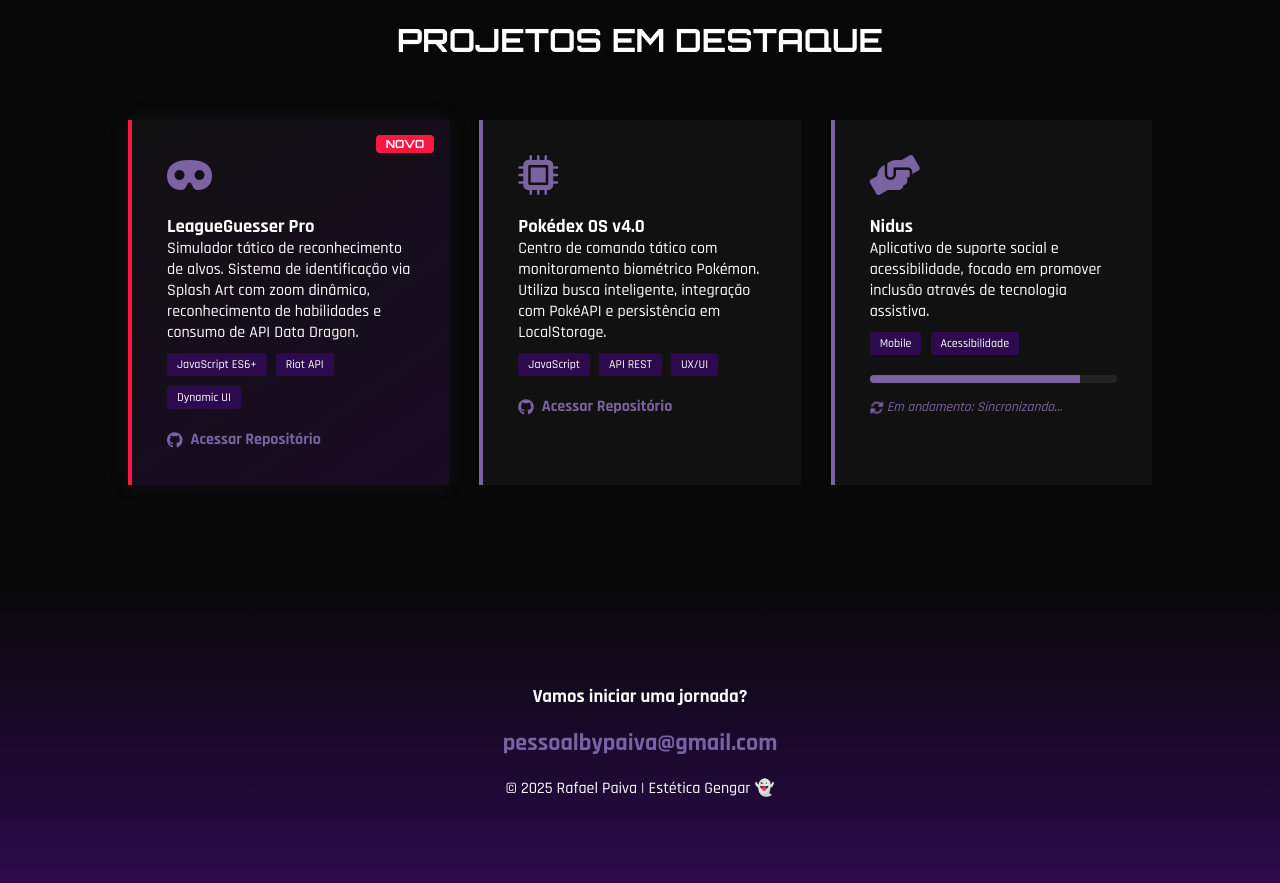
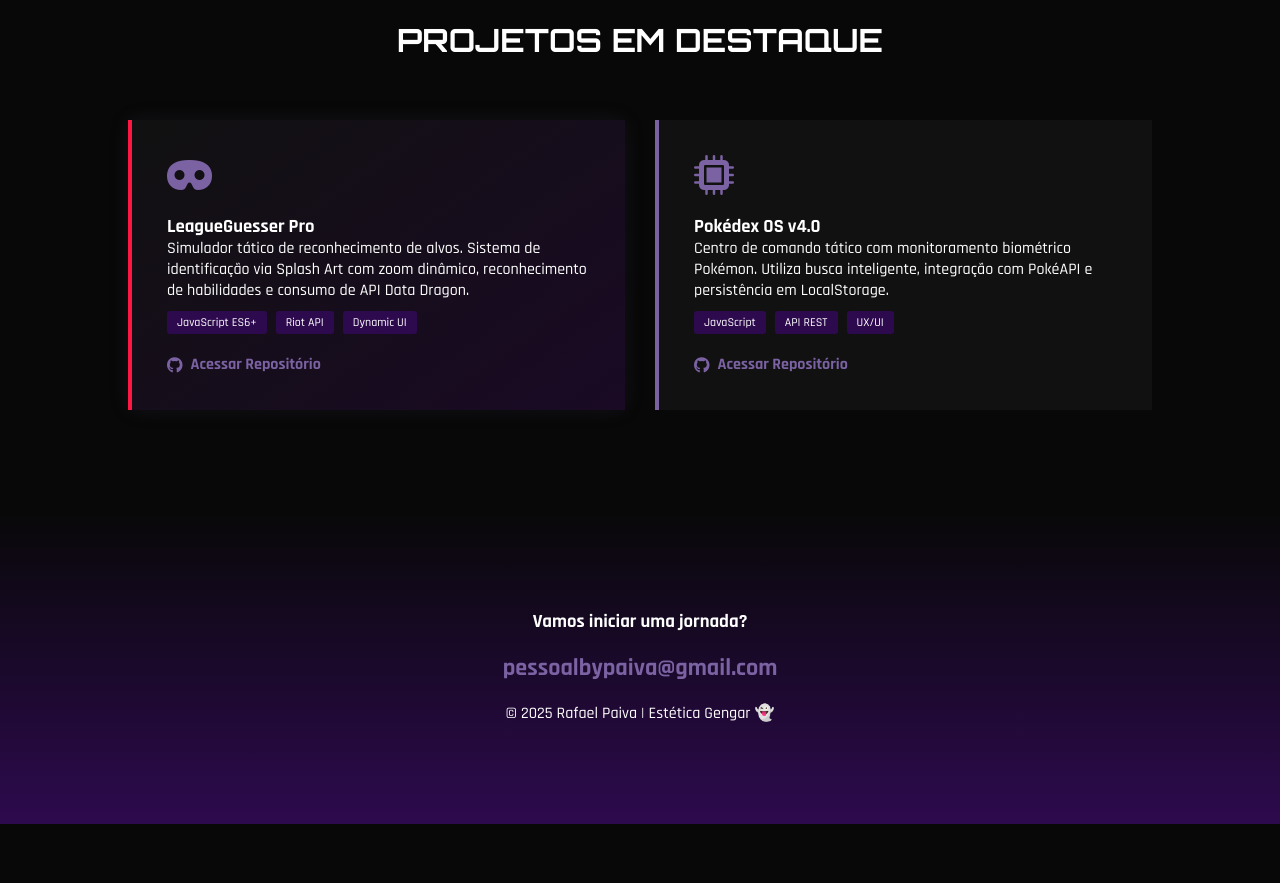
Before and after one commit to Donaikk/Donaikk.github.io, a plain HTML site: page index.html in a window 1280 px wide. Shown: the part 880-1763 px from the top of the page. After the commit the page ends 1704 px from the top, so only its background shows below. Drawn offline with Linux system fonts and the light colour scheme.

Commit message:
Remove Nidus project and NOVO badge from LeagueGuesser Pro

```diff
--- a/index.html
+++ b/index.html
@@ -50,7 +50,6 @@
         <div class="grid">
 
             <div class="project-card highlighted">
-                <div class="badge">NOVO</div>
                 <i class="fas fa-mask project-icon"></i>
                 <h3>LeagueGuesser Pro</h3>
                 <p>Simulador tático de reconhecimento de alvos. Sistema de identificação via Splash Art com zoom dinâmico, reconhecimento de habilidades e consumo de API Data Dragon.</p>
@@ -64,17 +63,6 @@
                 <p>Centro de comando tático com monitoramento biométrico Pokémon. Utiliza busca inteligente, integração com PokéAPI e persistência em LocalStorage.</p>
                 <div class="tags"><span>JavaScript</span> <span>API REST</span> <span>UX/UI</span></div>
                 <a href="https://github.com/Donaikk/Pok-dex-OS-v4.0---Command-Center" target="_blank" class="link-github"><i class="fab fa-github"></i> Acessar Repositório</a>
-            </div>
-
-            <div class="project-card">
-                <i class="fas fa-hands-helping project-icon"></i>
-                <h3>Nidus</h3>
-                <p>Aplicativo de suporte social e acessibilidade, focado em promover inclusão através de tecnologia assistiva.</p>
-                <div class="tags"><span>Mobile</span> <span>Acessibilidade</span></div>
-                <div class="status-bar">
-                    <div class="progress" style="width: 85%;"></div>
-                </div>
-                <p class="upload-text"><i class="fas fa-sync-alt fa-spin"></i> Em andamento: Sincronizando...</p>
             </div>
 
         </div>
```
